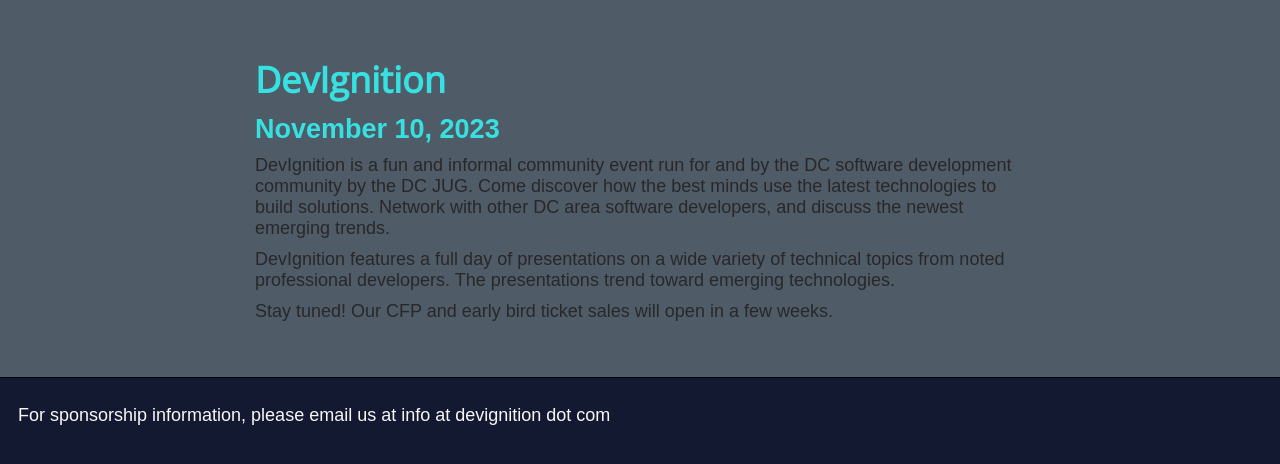
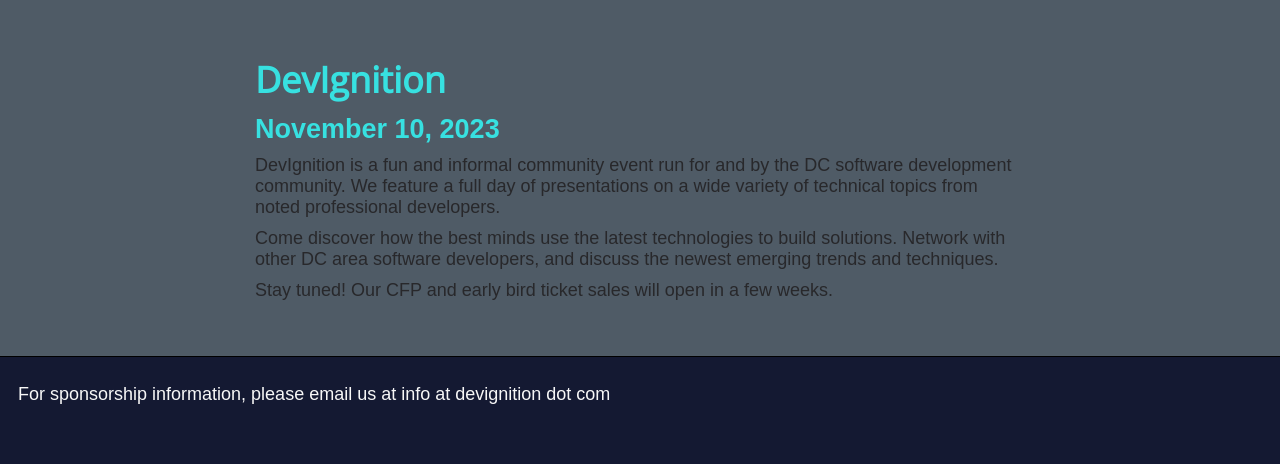
Before and after one commit to gothamgo/devignition, a Jekyll site: the page built from index.html, in a window 1280 px wide. Shown: the top 464 px of the page. Built offline with Jekyll 4.4.1, drawn with Linux system fonts in a browser that asks for light colours; some web fonts are replaced.

Commit message:
Update index.html

```diff
--- a/index.html
+++ b/index.html
@@ -21,11 +21,13 @@
     <h2>November 10, 2023</h2>
 
     <p>
-      DevIgnition is a fun and informal community event run for and by the DC software development community by the DC JUG. Come discover how the best minds use the latest technologies to build solutions. Network with other DC area software developers, and discuss the newest emerging trends.
+      DevIgnition is a fun and informal community event run for and by the DC software development community.
+      We feature a full day of presentations on a wide variety of technical topics from noted professional developers.
     </p>
 
     <p>
-      DevIgnition features a full day of presentations on a wide variety of technical topics from noted professional developers. The presentations trend toward emerging technologies.    </p>
+      Come discover how the best minds use the latest technologies to build solutions.
+      Network with other DC area software developers, and discuss the newest emerging trends and techniques.
     </p>
 
     <p>
```
